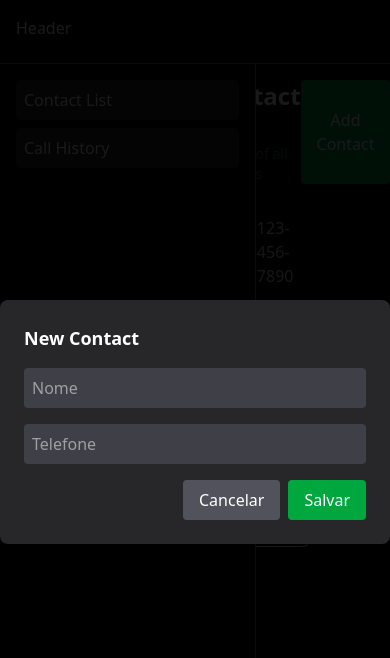
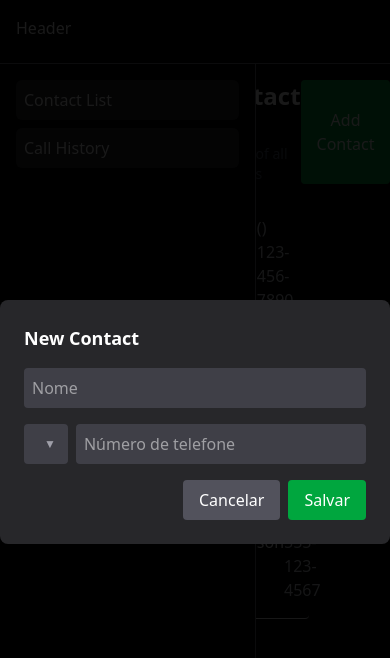
Before and after one commit to devyssonsc/contacts-vue, a Vue app: page /contact-list in a window 390 px wide. Both pictures are taken after a click on the button "Add Contact". Shown: the top 658 px of the page. Built offline with nearby package versions, Linux system fonts and the light colour scheme; some icons are missing; the HTML template or start-up script is replaced by a standard one.

Commit message:
feat: validate phone number

```diff
--- a/package.json
+++ b/package.json
@@ -14,7 +14,10 @@
     "lint:eslint": "eslint . --fix --cache"
   },
   "dependencies": {
+    "@fortawesome/vue-fontawesome": "^3.1.3",
     "@tailwindcss/vite": "^4.1.18",
+    "country-flag-icons": "^1.6.12",
+    "libphonenumber-js": "^1.12.36",
     "pinia": "^3.0.4",
     "tailwindcss": "^4.1.18",
     "vue": "^3.5.27",
--- a/src/components/AddContactForm.vue
+++ b/src/components/AddContactForm.vue
@@ -1,19 +1,45 @@
 <script setup lang="ts">
   import { useContactsStore } from '@/stores/contacts.store';
-  import { ref } from 'vue';
+  import { ref, watch } from 'vue';
+  import { AsYouType, parsePhoneNumberFromString } from 'libphonenumber-js';
+  import type { CountryCode } from 'libphonenumber-js';
+  import { countries } from 'country-flag-icons';
+  import "country-flag-icons/3x2/flags.css";
+
+  const country = ref<CountryCode>('PT');
+  const isTouched = ref(false);
+  const isValid = ref(true)
+
+  const name = ref('');
+  const phoneNumber = ref('');
+  const phoneE164 = ref<string | undefined>(undefined);
+
+  const openOptions = ref(false);
+
+  const contactsStore = useContactsStore();
 
   const emit = defineEmits<{
     (e: 'submit'): void;
   }>();
 
-  const name = ref('');
-  const phoneNumber = ref('');
+  watch([phoneNumber, country], () => {
+    const formatter = new AsYouType(country.value)
+    const formatted = formatter.input(phoneNumber.value)
 
-  const contactsStore = useContactsStore();
+    phoneNumber.value = formatted || phoneNumber.value
+
+    const phone = parsePhoneNumberFromString(phoneNumber.value, country.value)
+    phoneE164.value = phone?.format('E.164')
+    isValid.value = phone?.isValid() ?? false
+  })
 
   function submit() {
-    contactsStore.createContact(name.value, phoneNumber.value);
+    contactsStore.createContact(name.value, phoneNumber.value, country.value);
     emit('submit');
+  }
+
+  function changeCountry(newCountry: CountryCode) {
+    country.value = newCountry;
   }
 </script>
 
@@ -25,13 +51,37 @@
       v-model="name"
       class="w-full p-2 rounded bg-zinc-700"
       placeholder="Nome"
+      required
     />
 
-    <input
-      v-model="phoneNumber"
-      class="w-full p-2 rounded bg-zinc-700"
-      placeholder="Telefone"
-    />
+    <!-- <vue-tel-input v-model="phoneNumber" mode="international" required></vue-tel-input> -->
+
+    <div class="space-y-2">
+      <div class="flex justify-start items-center">
+        <div :class="`relative h-full bg-zinc-700 rounded hover:bg-zinc-${openOptions ? 600 : 700} cursor-pointer`" @click="openOptions = !openOptions">
+          <span class="h-full flex items-center gap-2 p-3 rounded cursor-pointer">
+            <span :class="`flag:${country}`"></span>
+            <span :class="`text-zinc-400 text-xs ${openOptions ? 'transform rotate-180' : ''}`">▼</span>
+          </span>
+          <ul :class="`absolute -bottom-half left-0 rounded mt-1 h-64 overflow-auto custom-scrollbar ${openOptions ? '' : 'hidden'}`">
+            <li v-for="c in countries" :key="c" class="flex items-center gap-2 p-3 bg-zinc-700 hover:bg-zinc-600 cursor-pointer" @click="changeCountry(c as CountryCode)">
+              <span :class="`flag:${c}`"></span>
+              <strong>{{ c }}</strong>
+            </li>
+          </ul>
+        </div>
+        <input
+          v-model="phoneNumber"
+          @focus="isTouched = true"
+          class="w-full p-2 rounded bg-zinc-700 ml-2"
+          placeholder="Número de telefone"
+        />
+      </div>
+
+      <p v-if="isTouched && !isValid" class="text-red-500 text-sm">
+        Número inválido para o país selecionado
+      </p>
+    </div>
 
     <div class="flex justify-end gap-2">
       <button type="button" class="btn btn-secondary" @click="emit('submit')">
--- a/src/components/ContactListItemView.vue
+++ b/src/components/ContactListItemView.vue
@@ -1,15 +1,17 @@
 <script setup lang="ts">
+
   interface ContactListItemViewProps {
     name: string;
     phoneNumber: string;
+    contryCode: string;
   }
 
   defineProps<ContactListItemViewProps>();
 </script>
 
 <template>
-  <div class="p-4 border-b border-gray-200 rounded-md hover:bg-zinc-500 flex justify-between">
+  <div class="flex-1 p-4 border-b border-gray-200 rounded hover:bg-zinc-500 flex justify-between">
     <span class="font-medium">{{ name }}</span>
-    <span class="text-gray-300">{{ phoneNumber }}</span>
+    <span class="text-gray-300">({{ contryCode }}) {{ phoneNumber }}</span>
   </div>
 </template>
--- a/src/main.ts
+++ b/src/main.ts
@@ -9,5 +9,4 @@ const app = createApp(App)
 
 app.use(createPinia())
 app.use(router)
-
 app.mount('#app')
--- a/src/models/contact.ts
+++ b/src/models/contact.ts
@@ -2,4 +2,5 @@ export interface Contact {
   id: number;
   name: string;
   phoneNumber: string;
+  countryCode: string
 }
--- a/src/stores/contacts.store.ts
+++ b/src/stores/contacts.store.ts
@@ -8,17 +8,20 @@ export const useContactsStore = defineStore("contacts", {
       {
         id: 1,
         name: "John Doe",
-        phoneNumber: "123-456-7890"
+        phoneNumber: "123-456-7890",
+        countryCode: "US"
       },
       {
         id: 2,
         name: "Jane Smith",
-        phoneNumber: "987-654-3210"
+        phoneNumber: "987-654-3210",
+        countryCode: "US"
       },
       {
         id: 3,
         name: "Alice Johnson",
-        phoneNumber: "555-123-4567"
+        phoneNumber: "555-123-4567",
+        countryCode: "US"
       }
     ])
   }),
@@ -28,9 +31,9 @@ export const useContactsStore = defineStore("contacts", {
     }
   },
   actions: {
-    createContact(name: string, phoneNumber: string) {
+    createContact(name: string, phoneNumber: string, countryCode: string) {
       const id = this.getGreatterContactId() + 1;
-      this.contacts.push({ id, name, phoneNumber });
+      this.contacts.push({ id, name, phoneNumber, countryCode });
     },
 
     deleteContact(id: number) {
--- a/src/styles.css
+++ b/src/styles.css
@@ -8,7 +8,7 @@ body {
 @layer components {
   .btn {
     @apply flex justify-center items-center;
-    @apply px-4 py-2  rounded;
+    @apply px-4 py-2 rounded;
     @apply cursor-pointer;
   }
 
@@ -23,4 +23,14 @@ body {
   .btn-danger {
     @apply bg-red-600 text-white hover:bg-red-700;
   }
+
+  .custom-scrollbar::-webkit-scrollbar {
+    @apply w-2;
+  }
+  .custom-scrollbar::-webkit-scrollbar-track {
+    @apply bg-zinc-600 rounded-r;
+  }
+  .custom-scrollbar::-webkit-scrollbar-thumb {
+    @apply bg-zinc-500 rounded;
+  }
 }
```
Also changed, not shown: 1 other file (tests, documents, lock files or other folders).
